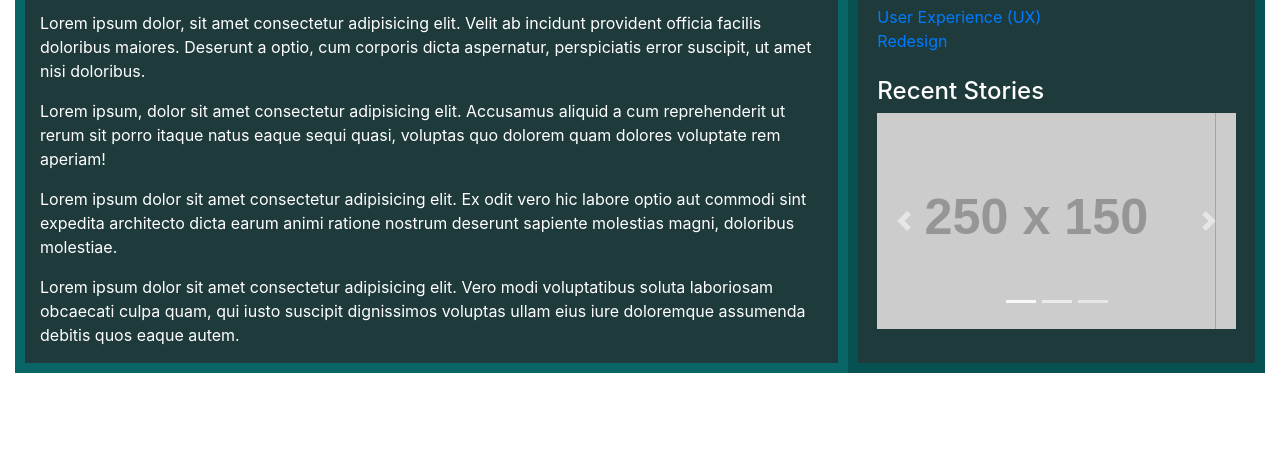
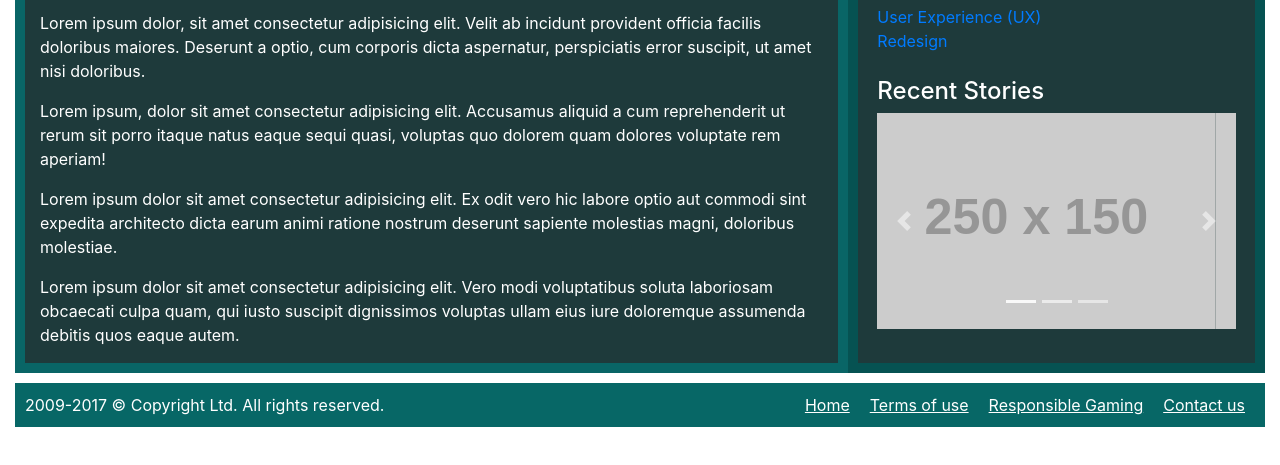
Before and after one commit to VasilSlavchev/FETaskV1, a website: page index.html in a window 1280 px wide. Shown: the part 317-782 px from the top of the page. Drawn offline with nearby package versions, Linux system fonts and the light colour scheme; placeholder pictures from the web are drawn by us.

Commit message:
plus footer

```diff
--- a/index.html
+++ b/index.html
@@ -163,6 +163,21 @@
                 </aside>
             </div>
         </div>
+
+        <footer class="blog-footer">
+            <div class="copyright float-left1">
+                <p>2009-2017 &copy; Copyright Ltd. All rights reserved.</p>
+            </div>
+            <div class="navigation float-right1">
+                <div class="navbar navbar-default navbar-fixed-bottom">
+                    <a class="nav-link active" href="#">Home</a>
+                    <a class="nav-link" href="#">Terms of use</a>
+                    <a class="nav-link" href="#">Responsible Gaming</a>
+                    <a class="nav-link" href="#">Contact us</a>
+                </div>
+            </div>
+        </footer>
+
     </div>
 
     <script src="https://code.jquery.com/jquery-3.5.1.slim.min.js" integrity="sha384-DfXdz2htPH0lsSSs5nCTpuj/zy4C+OGpamoFVy38MVBnE+IbbVYUew+OrCXaRkfj" crossorigin="anonymous"></script>
--- a/sass/index.scss
+++ b/sass/index.scss
@@ -176,6 +176,42 @@ $max-container: 1280px;
 .font-aside {}
 .font-artical {}
 
+.blog-footer {
+    padding: 10px 10px;
+    background-color: $blog-background;
+    color: $primary-color;
+}
+
+.blog-footer {
+    .copyright {
+        @include float-left;
+    }
+
+    .copyright p {
+        margin-bottom: 0;
+    }
+
+    .navigation {
+        @include float-right;
+    }
+
+    .navbar {
+        margin-top: 0;
+        padding: 0;
+    }
+
+    .navbar .nav-link {
+        padding: 0px 10px;
+        font-weight: normal;
+        text-decoration: underline;
+        color: $primary-color;
+    }
+}
+
+.blog-footer {
+    @include clearfix;
+}
+
 @media (max-width: 768px) {
 
     .navbar-fixed {
```
Also changed, not shown: css/index.css, sass/dist/index.css.
